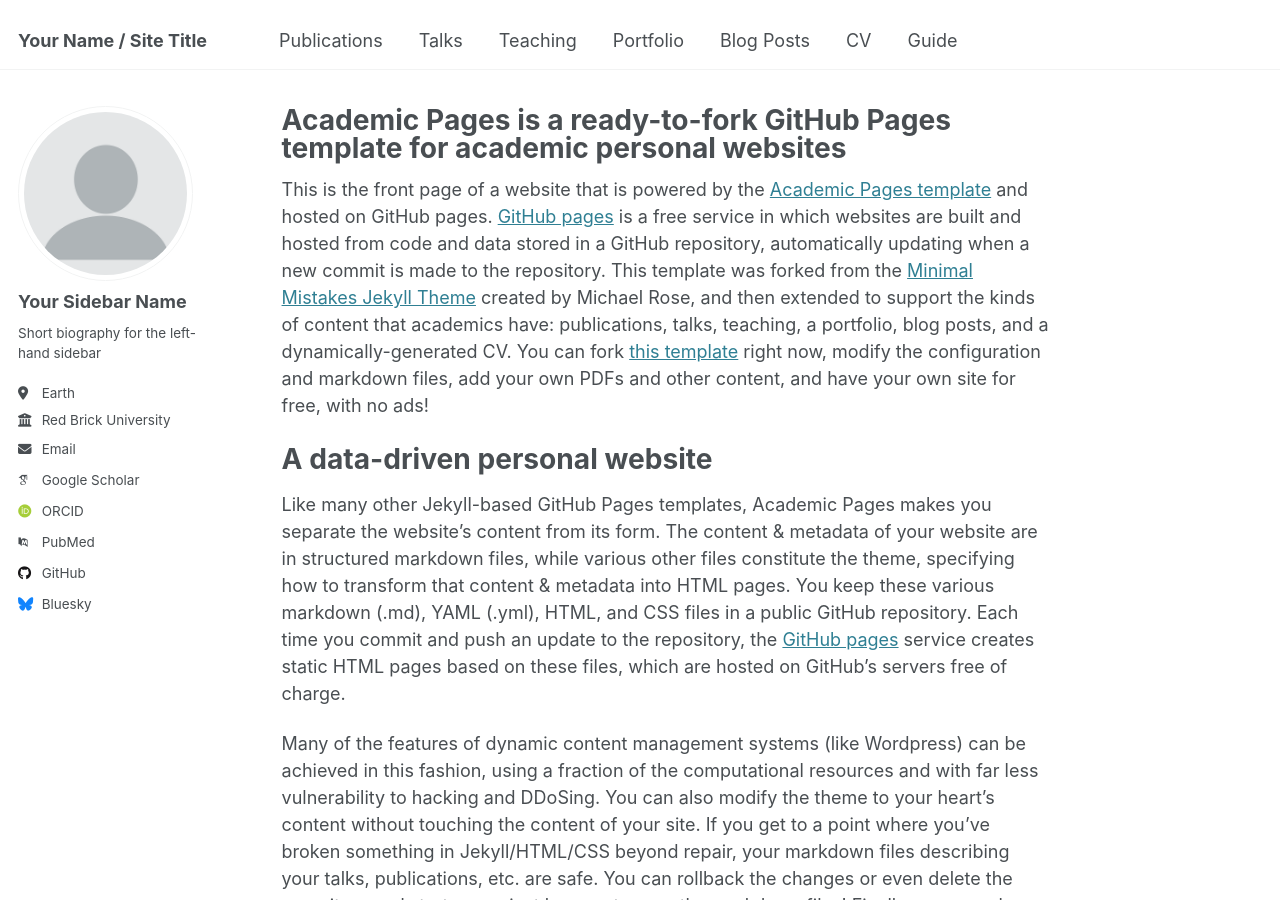
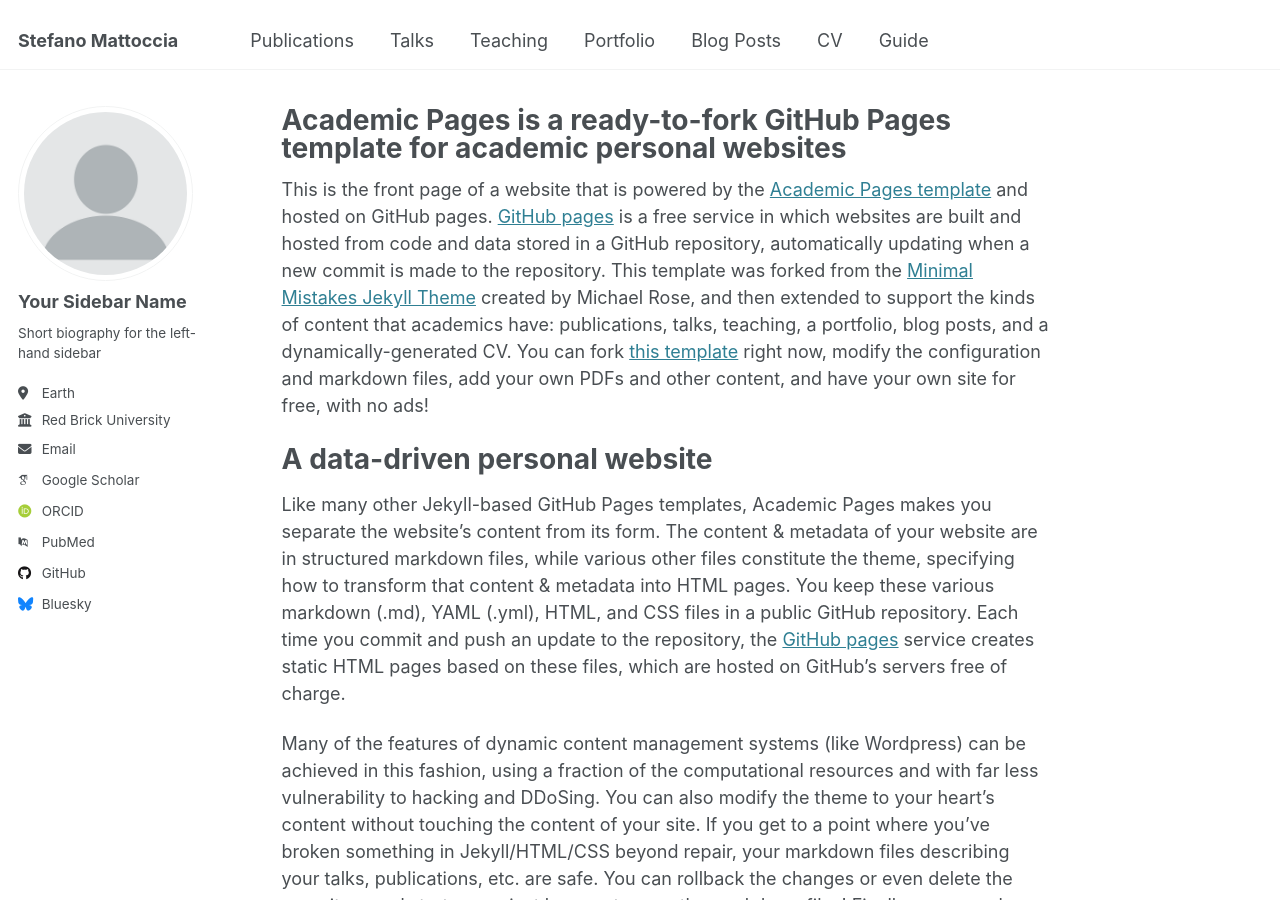
Before and after one commit to stefanomattoccia/stefanomattoccia.github.io, a Jekyll site: the page built from _pages/about.md, in a window 1280 px wide and 900 px high. Built offline with Jekyll 4.4.1, drawn with Linux system fonts in a browser that asks for light colours; some web fonts are replaced.

Commit message:
Update _config.yml

```diff
--- a/_config.yml
+++ b/_config.yml
@@ -9,7 +9,7 @@
 # Basic Site Settings
 locale                   : "en-US"
 site_theme               : "default"
-title                    : "Your Name / Site Title"
+title                    : "Stefano Mattoccia"
 title_separator          : "-"
 name                     : &name "Your Name"
 description              : &description "personal description"
```
